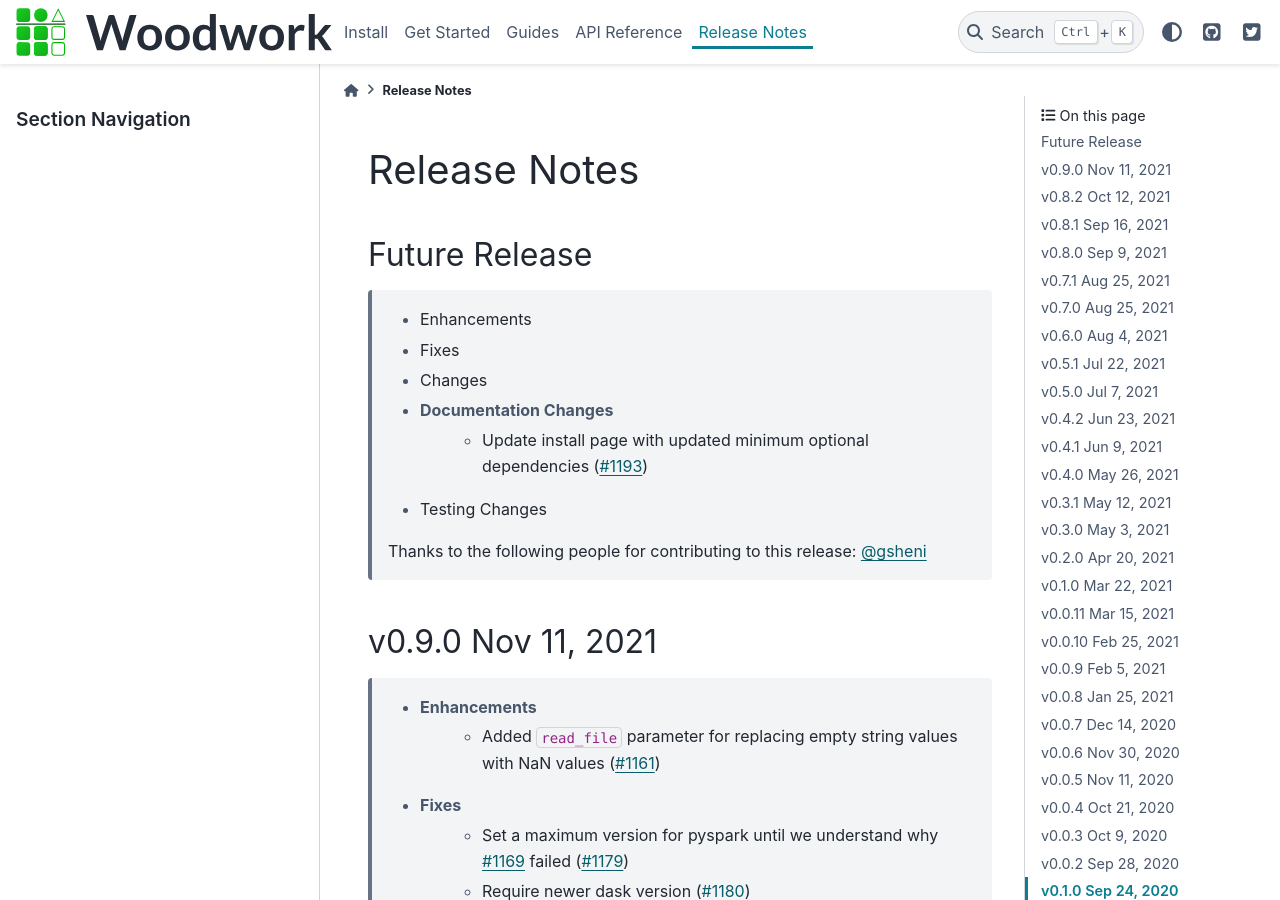
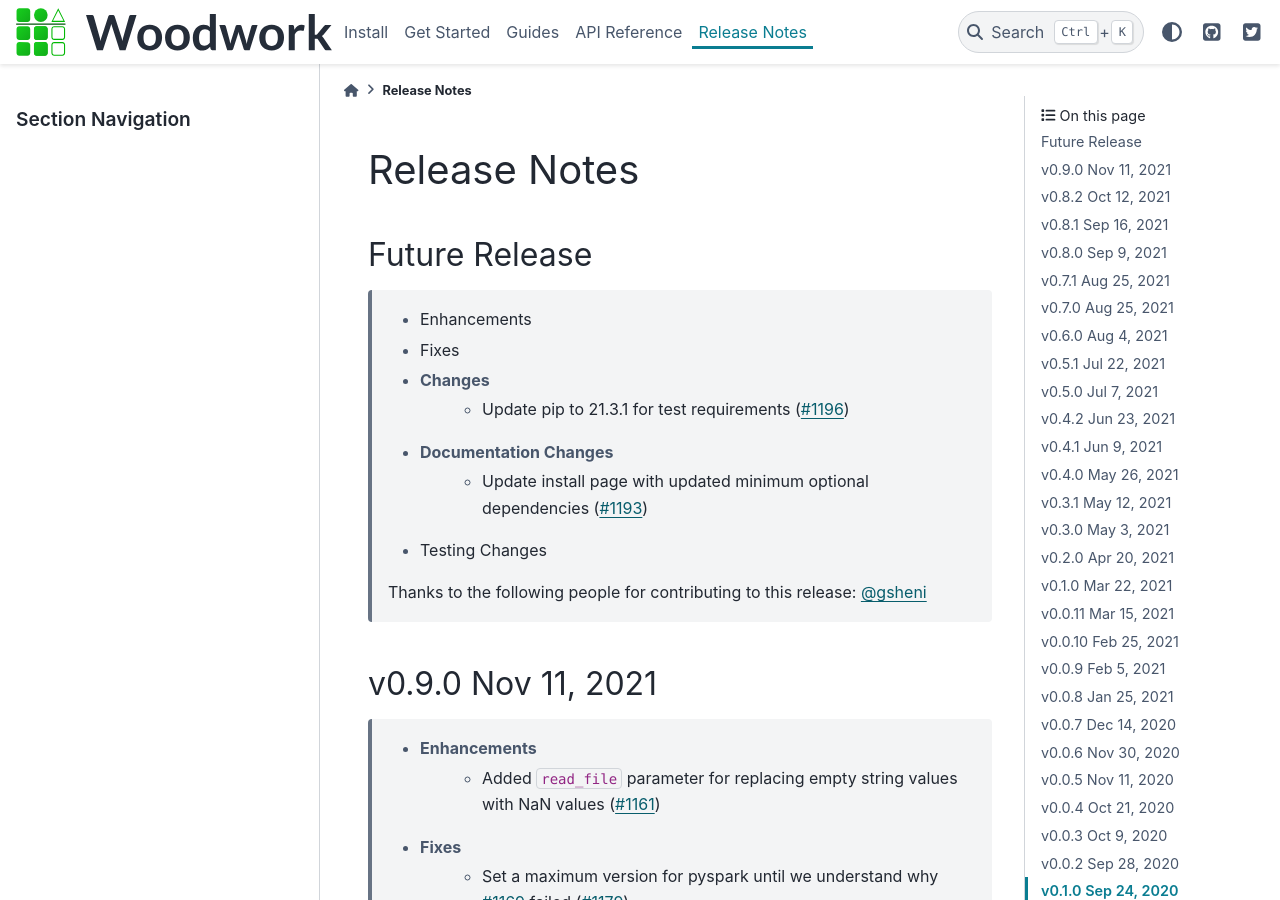
Before and after one commit to alteryx/woodwork, a Sphinx documentation site: the page built from docs/source/release_notes.rst, in a window 1280 px wide and 900 px high. Built offline with Sphinx 7.4.7 and the PyData theme 0.15.4, drawn with Linux system fonts in a browser that asks for light colours; comment, search, counter and statistics services are not loaded.

Commit message:
Update release_notes.rst

```diff
--- a/docs/source/release_notes.rst
+++ b/docs/source/release_notes.rst
@@ -8,6 +8,7 @@ Future Release
     * Enhancements
     * Fixes
     * Changes
+        * Update pip to 21.3.1 for test requirements (:pr:`1196`)
     * Documentation Changes
         * Update install page with updated minimum optional dependencies (:pr:`1193`)
     * Testing Changes
```
